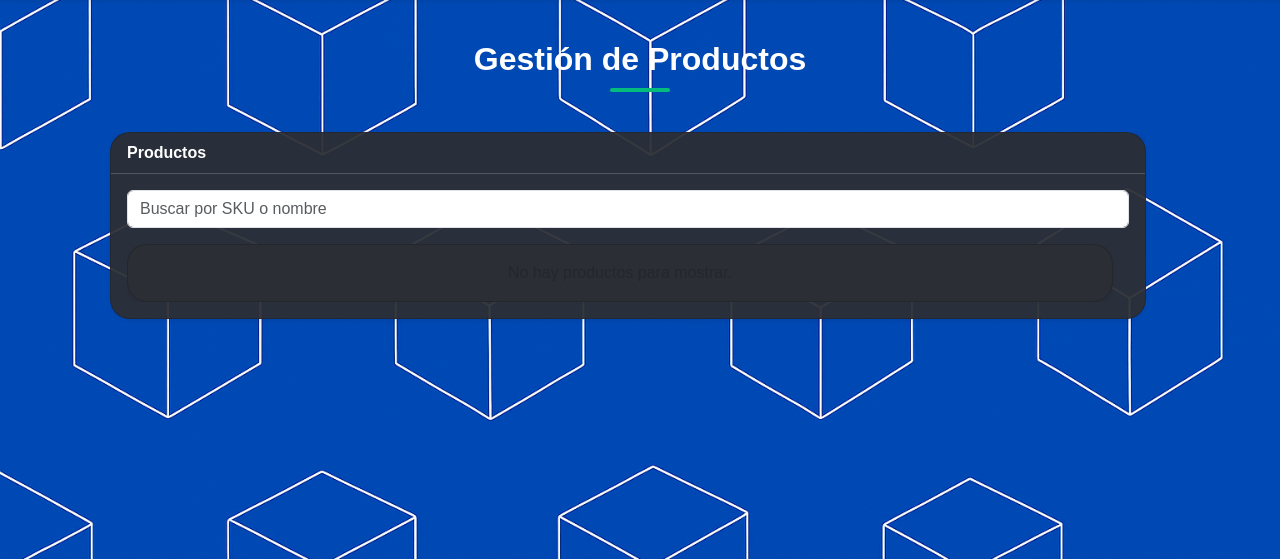
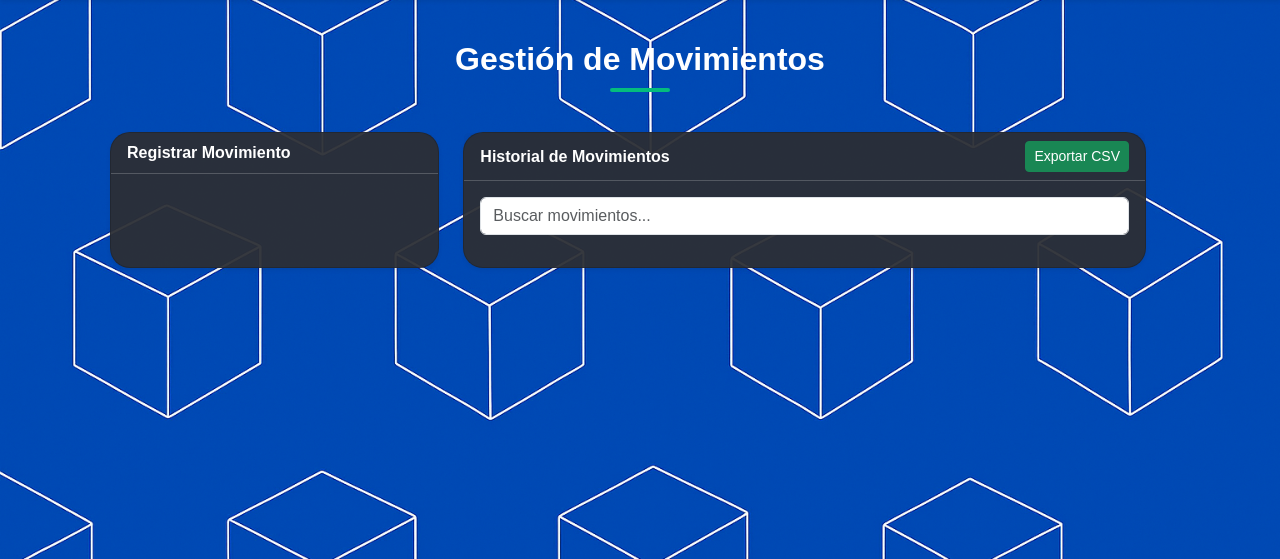
Before and after one commit to ManuelSotoL/Portafolio_Duoc_UC_2025, a Flask app: page /movimientos in a window 1280 px wide; the page is wider, and only the part inside the window is pictured. Shown: the part 86-645 px from the top of that part. Run offline with Flask 3, Linux system fonts and the light colour scheme; the visitor is signed in with stand-in values (Sample User, id 1).

Commit message:
cambios movimientos

```diff
--- a/Proyecto/Main/Inventario/templates/movimientos.html
+++ b/Proyecto/Main/Inventario/templates/movimientos.html
@@ -4,14 +4,14 @@
 <head>
     <meta charset="UTF-8" />
     <meta name="viewport" content="width=device-width, initial-scale=1.0" />
-    <title>Productos - Inventrack</title>
+    <title>Movimientos - Inventrack</title>
     <link href="https://cdn.jsdelivr.net/npm/bootstrap@5.3.8/dist/css/bootstrap.min.css" rel="stylesheet" />
     <link rel="stylesheet" href="{{ url_for('static', filename='css/style.css', v=3) }}" />
     <link rel="stylesheet" href="https://cdnjs.cloudflare.com/ajax/libs/font-awesome/6.5.1/css/all.min.css" />
     <link rel="icon" href="{{ url_for('static', filename='img/favicon.ico') }}">
 </head>
 
-<body onload="initProducts()">
+<body onload="initMovements()">
     <nav class="navbar navbar-expand-lg navbar-light bg-light shadow-sm">
         <div class="container-fluid">
             <a class="navbar-brand fw-bold d-flex align-items-center" href="{{ url_for('dashboard') }}">
@@ -28,9 +28,10 @@
                 <ul class="navbar-nav ms-auto mb-2 mb-lg-0">
                     <li class="nav-item"><a class="nav-link" href="/pagina_principal">Inicio</a></li>
                     <li class="nav-item"><a class="nav-link" href="{{ url_for('dashboard') }}">Panel</a></li>
-                    <li class="nav-item"><a class="nav-link active" href="{{ url_for('productos') }}">Productos</a></li>
+                    <li class="nav-item"><a class="nav-link" href="{{ url_for('productos') }}">Productos</a></li>
                     <li class="nav-item"><a class="nav-link" href="{{ url_for('bodegas') }}">Bodegas</a></li>
-                    <li class="nav-item"><a class="nav-link" href="{{ url_for('movimientos') }}">Movimientos</a></li>
+                    <li class="nav-item"><a class="nav-link active" href="{{ url_for('movimientos') }}">Movimientos</a>
+                    </li>
                     <li class="nav-item"><a class="nav-link" href="{{ url_for('reportes') }}">Reportes</a></li>
                     <li class="nav-item"><a class="nav-link" href="{{ url_for('usuarios') }}">Usuarios</a></li>
                     <li class="nav-item dropdown">
@@ -60,97 +61,33 @@
     </nav>
 
     <main class="container-dashboard">
-        <h2 class="section-title text-center">Gestión de Productos</h2>
+        <h2 class="section-title text-center">Gestión de Movimientos</h2>
 
         <div class="row g-4 w-100">
-            <div class="col-12">
-                <div class="card shadow-sm card-scroll" id="productsCard">
-                    <div class="card-header">
-                        <strong>Productos</strong>
+            <div class="col-md-4">
+                <div class="card shadow-sm h-100">
+                    <div class="card-header">Registrar Movimiento</div>
+                    <div class="card-body" id="movementFormContainer"></div>
+                </div>
+            </div>
+
+            <div class="col-md-8">
+                <div class="card shadow-sm card-scroll">
+                    <div class="card-header d-flex justify-content-between align-items-center">
+                        <span>Historial de Movimientos</span>
+                        <button class="btn btn-sm btn-success" onclick="exportMovementsCSV()">Exportar CSV</button>
                     </div>
                     <div class="card-body">
-                        <div class="d-flex gap-2 align-items-center text-start mb-3">
-                            <input type="text" id="searchInput" class="form-control"
-                                placeholder="Buscar por SKU o nombre">
-                            <button id="btnNuevoProducto" class="btn btn-primary" type="button" data-bs-toggle="modal"
-                                data-bs-target="#productModal">Nuevo</button>
-                        </div>
+                        <input type="text" id="searchMov" class="form-control mb-3" placeholder="Buscar movimientos..."
+                            oninput="renderMovements()">
                         <div class="scroll-body">
-                            <div id="productsContainer" class="row g-3 text-start"></div>
+                            <div id="movementsList"></div>
                         </div>
                     </div>
                 </div>
             </div>
         </div>
     </main>
-
-    <div class="modal fade" id="productModal" tabindex="-1" aria-hidden="true">
-        <div class="modal-dialog">
-            <div class="modal-content">
-                <div class="modal-header">
-                    <h5 class="modal-title">Nuevo Producto</h5>
-                    <button type="button" class="btn-close" data-bs-dismiss="modal"></button>
-                </div>
-                <div class="modal-body">
-                    <div class="mb-3">
-                        <label class="form-label">SKU</label>
-                        <div class="input-group">
-                            <span class="input-group-text">SKU</span>
-                            <input type="text" id="newSKUNum" class="form-control" placeholder="Ej: 001">
-                        </div>
-                        <div class="form-text">Escribe solo el número. Se guardará como SKU+Número (ej: SKU001).</div>
-                    </div>
-                    <div class="mb-3">
-                        <label class="form-label">Nombre</label>
-                        <input type="text" id="newName" class="form-control">
-                    </div>
-                    <div class="mb-3">
-                        <label class="form-label">Stock mínimo</label>
-                        <input type="number" id="newMinStock" class="form-control" value="0" min="0" step="1"
-                            onkeydown="if(['e','E','-','+','.'].includes(event.key)) event.preventDefault();">
-                    </div>
-                </div>
-                <div class="modal-footer">
-                    <button type="button" class="btn btn-secondary" data-bs-dismiss="modal">Cancelar</button>
-                    <button type="button" class="btn btn-primary" onclick="addProduct()">Guardar</button>
-                </div>
-            </div>
-        </div>
-    </div>
-
-    <div class="modal fade" id="editProductModal" tabindex="-1" aria-hidden="true">
-        <div class="modal-dialog">
-            <div class="modal-content">
-                <div class="modal-header">
-                    <h5 class="modal-title">Editar Producto</h5>
-                    <button type="button" class="btn-close" data-bs-dismiss="modal"></button>
-                </div>
-                <div class="modal-body">
-                    <input type="hidden" id="editId">
-                    <div class="mb-3">
-                        <label class="form-label">SKU</label>
-                        <div class="input-group">
-                            <span class="input-group-text">SKU</span>
-                            <input type="text" id="editSKUNum" class="form-control" placeholder="Ej: 001">
-                        </div>
-                    </div>
-                    <div class="mb-3">
-                        <label class="form-label">Nombre</label>
-                        <input type="text" id="editName" class="form-control">
-                    </div>
-                    <div class="mb-3">
-                        <label class="form-label">Stock mínimo</label>
-                        <input type="number" id="editMinStock" class="form-control" value="0" min="0" step="1"
-                            onkeydown="if(['e','E','-','+','.'].includes(event.key)) event.preventDefault();">
-                    </div>
-                </div>
-                <div class="modal-footer">
-                    <button type="button" class="btn btn-secondary" data-bs-dismiss="modal">Cancelar</button>
-                    <button type="button" class="btn btn-primary" onclick="saveEdit()">Guardar cambios</button>
-                </div>
-            </div>
-        </div>
-    </div>
 
     <script src="https://cdn.jsdelivr.net/npm/bootstrap@5.3.8/dist/js/bootstrap.bundle.min.js"></script>
 
@@ -168,25 +105,20 @@
             window.location.href = "{{ url_for('logout') }}";
         }
 
+
         const LS_KEY = 'inventrackDB';
+        function safeParse(json, fallback) { try { return JSON.parse(json); } catch { return fallback; } }
         function saveDB() { localStorage.setItem(LS_KEY, JSON.stringify(db)); }
         function loadDB() {
-            try {
-                const parsed = JSON.parse(localStorage.getItem(LS_KEY));
-                return parsed || { products: [], warehouses: [], movements: [], users: [] };
-            } catch {
-                return { products: [], warehouses: [], movements: [], users: [] };
+            const base = { products: [], warehouses: [], movements: [], users: [] };
+            const raw = localStorage.getItem(LS_KEY);
+            const parsed = safeParse(raw, base);
+
+            parsed.products = Array.isArray(parsed.products) ? parsed.products : [];
+            parsed.warehouses = Array.isArray(parsed.warehouses) ? parsed.warehouses : [];
+            parsed.movements = Array.isArray(parsed.movements) ? parsed.movements : [];
+            return parsed;
         }
-        }
-
-        function currentUser() {
-            try { return JSON.parse(sessionStorage.getItem('inventrackUser')) || null; } catch { return null; }
-        }
-        function canEditProducts() {
-            const u = currentUser();
-            return u && (u.role === 'admin' || u.role === 'operador');
-        }
-
         let db = loadDB();
 
         function ensureStocksForWarehouses() {
@@ -199,161 +131,197 @@
             }));
         }
 
-        function initProducts() {
+        function currentUser() { try { return JSON.parse(sessionStorage.getItem('inventrackUser')) || null; } catch { return null; } }
+        function canManageMovements() {
+            const u = currentUser();
+            return u && (u.role === 'admin' || u.role === 'operador');
+        }
+
+        function initMovements() {
             if (!requireSession()) return;
             ensureStocksForWarehouses();
             saveDB();
-            if (!canEditProducts()) {
-                const btn = document.getElementById('btnNuevoProducto');
-                if (btn) btn.style.display = 'none';
+            renderMovementForm();
+            renderSelectors();
+            renderMovements();
+            const typeSel = document.getElementById('movType');
+            if (typeSel) {
+                typeSel.addEventListener('change', toggleWarehouseFields);
+                toggleWarehouseFields();
             }
-            renderProducts();
-            const si = document.getElementById('searchInput');
-            if (si) si.addEventListener('input', renderProducts);
-            attachStickyShadow('productsCard');
         }
 
-        function attachStickyShadow(cardId) {
-            const card = document.getElementById(cardId);
-            if (!card) return;
-            const scroller = card.querySelector('.scroll-body');
-            if (!scroller) return;
-            const toggle = () => card.classList.toggle('scrolled', scroller.scrollTop > 0);
-            scroller.addEventListener('scroll', toggle);
-            toggle();
+        function renderMovementForm() {
+            const c = document.getElementById('movementFormContainer');
+            if (!canManageMovements()) {
+                c.innerHTML = '<p class="text-muted">No tienes permisos para registrar movimientos.</p>';
+                return;
+            }
+            c.innerHTML = `
+        <div class="row g-3">
+          <div class="col-12">
+            <label class="form-label">Tipo</label>
+            <select id="movType" class="form-select">
+              <option value="IN">Entrada</option>
+              <option value="OUT">Salida</option>
+              <option value="TRANSFER">Transferencia</option>
+            </select>
+          </div>
+          <div class="col-12">
+            <label class="form-label">Producto</label>
+            <select id="movProduct" class="form-select"></select>
+          </div>
+          <div class="col-12" id="fromWDiv">
+            <label class="form-label">Desde</label>
+            <select id="movFrom" class="form-select"></select>
+          </div>
+          <div class="col-12" id="toWDiv">
+            <label class="form-label">Hacia</label>
+            <select id="movTo" class="form-select"></select>
+          </div>
+          <div class="col-12">
+            <label class="form-label">Cantidad</label>
+            <input type="number" id="movQty" class="form-control" min="1" step="1"
+                   onkeydown="if(['e','E','-','+','.'].includes(event.key)) event.preventDefault();">
+          </div>
+          <div class="col-12">
+            <label class="form-label">Nota</label>
+            <input type="text" id="movNote" class="form-control" placeholder="OC-123, ajuste, etc.">
+          </div>
+          <div class="col-12">
+            <button class="btn btn-primary w-100" onclick="addMovement()">Registrar</button>
+          </div>
+        </div>`;
         }
 
-        function renderProducts() {
-            const container = document.getElementById('productsContainer');
-            const q = (document.getElementById('searchInput').value || '').toLowerCase();
-            container.innerHTML = '';
-
-            const filtered = db.products.filter(p => (p.sku + ' ' + p.name).toLowerCase().includes(q));
-            if (filtered.length === 0) {
-                container.innerHTML = `
-          <div class="col-12">
-            <div class="card p-3 text-center shadow-sm">
-              <div class="text-muted">No hay productos para mostrar.</div>
-            </div>
-          </div>`;
-                return;
+        function toggleWarehouseFields() {
+            const type = document.getElementById('movType').value;
+            document.getElementById('fromWDiv').style.display = (type === "OUT" || type === "TRANSFER") ? 'block' : 'none';
+            document.getElementById('toWDiv').style.display = (type === "IN" || type === "TRANSFER") ? 'block' : 'none';
         }
 
-            filtered.forEach(p => {
-                const col = document.createElement('div');
-                col.className = 'col-lg-4 col-md-6 col-12 product-col';
+        function renderSelectors() {
+            const prodSelect = document.getElementById('movProduct');
+            const from = document.getElementById('movFrom');
+            const to = document.getElementById('movTo');
 
-                const min = Number(p.minStock) || 0;
-                const warehousesHTML = db.warehouses.map(w => {
-                    const qty = p.stocks?.[w.id] ?? 0;
-                    return `
-            <div class="d-flex justify-content-between border p-2 rounded mb-1">
-              <div>${w.name}</div>
-              <div>${qty}</div>
-            </div>`;
-                }).join('');
-
-                col.innerHTML = `
-          <div class="card h-100 shadow-sm text-start">
-            <div class="card-body">
-              <h5 class="card-title">${p.name} <small class="opacity-75">(${p.sku})</small></h5>
-              <p class="card-text">Stock mínimo: ${min}</p>
-              <div class="mb-2">${warehousesHTML}</div>
-              <div class="d-flex gap-2">
-                ${canEditProducts() ? `
-                  <button class="btn btn-success btn-sm" onclick="openEdit('${p.id}')">Editar</button>
-                  <button class="btn btn-outline-danger btn-sm" onclick="deleteProduct('${p.id}')">Eliminar</button>
-                ` : `<small class="text-muted">Solo lectura</small>`}
-              </div>
-            </div>
-          </div>`;
-                container.appendChild(col);
+            if (prodSelect) {
+                prodSelect.innerHTML = '';
+                db.products.forEach(p => {
+                    const opt = document.createElement('option');
+                    opt.value = p.id;
+                    opt.textContent = `${p.name} (${p.sku})`;
+                    prodSelect.appendChild(opt);
                 });
             }
 
-        function buildSKUFromNumber(numStr) {
-            const clean = (numStr || '').trim();
-            if (!clean) return '';
-            const onlyNum = clean.replace(/^SKU/i, '');
-            return 'SKU' + onlyNum;
+            if (from && to) {
+                from.innerHTML = '';
+                to.innerHTML = '';
+                db.warehouses.forEach(w => {
+                    const of = document.createElement('option'); of.value = w.id; of.textContent = w.name; from.appendChild(of);
+                    const ot = document.createElement('option'); ot.value = w.id; ot.textContent = w.name; to.appendChild(ot);
+                });
             }
-        function skuNumberPart(sku) {
-            if (!sku) return '';
-            const m = sku.match(/^SKU\s*(.+)$/i);
-            return m ? m[1] : sku;
         }
 
-        function addProduct() {
-            if (!canEditProducts()) return alert('No tienes permiso para crear productos');
-            const skuNum = document.getElementById('newSKUNum').value;
-            const name = document.getElementById('newName').value.trim();
-            const minStock = Number(document.getElementById('newMinStock').value) || 0;
+        function addMovement() {
+            if (!canManageMovements()) return alert("No tienes permiso para registrar movimientos");
+            const type = document.getElementById('movType').value;
+            const productId = document.getElementById('movProduct').value;
+            const fromW = document.getElementById('movFrom').value;
+            const toW = document.getElementById('movTo').value;
+            const qty = Math.max(1, Number(document.getElementById('movQty').value || 0));
+            const note = document.getElementById('movNote').value.trim();
 
-            const sku = buildSKUFromNumber(skuNum);
-            if (!sku || !name) return alert('Completa todos los campos');
-            if (db.products.some(p => p.sku.toLowerCase() === sku.toLowerCase())) return alert('SKU ya existe');
+            if (!productId || !qty) return alert("Seleccione producto y una cantidad válida (>=1)");
+            const product = db.products.find(p => p.id === productId);
+            if (!product) return;
 
-            const id = 'p' + Date.now();
-            const stocks = db.warehouses.reduce((acc, w) => (acc[w.id] = 0, acc), {});
-            db.products.push({ id, sku, name, minStock, stocks });
-
-            saveDB();
-            renderProducts();
-
-            const el = document.getElementById('productModal');
-            const instance = bootstrap.Modal.getInstance(el) || new bootstrap.Modal(el);
-            instance.hide();
-            document.getElementById('newSKUNum').value = '';
-            document.getElementById('newName').value = '';
-            document.getElementById('newMinStock').value = 0;
+            if (type === "OUT" && (product.stocks[fromW] || 0) < qty) return alert("Stock insuficiente");
+            if (type === "TRANSFER") {
+                if (fromW === toW) return alert("Origen y destino no pueden ser iguales");
+                if ((product.stocks[fromW] || 0) < qty) return alert("Stock insuficiente en origen");
             }
 
-        function openEdit(id) {
-            if (!canEditProducts()) return;
-            const p = db.products.find(x => x.id === id);
-            if (!p) return;
-
-            document.getElementById('editId').value = p.id;
-            document.getElementById('editSKUNum').value = skuNumberPart(p.sku);
-            document.getElementById('editName').value = p.name;
-            document.getElementById('editMinStock').value = p.minStock ?? 0;
-
-            const el = document.getElementById('editProductModal');
-            (bootstrap.Modal.getInstance(el) || new bootstrap.Modal(el)).show();
+            const movement = { id: 'm' + Date.now(), type, productId, qty, fromW, toW, date: new Date().toLocaleString(), note };
+            if (type === "IN" && toW) product.stocks[toW] = (product.stocks[toW] || 0) + qty;
+            if (type === "OUT" && fromW) product.stocks[fromW] = (product.stocks[fromW] || 0) - qty;
+            if (type === "TRANSFER" && fromW && toW) {
+                product.stocks[fromW] -= qty;
+                product.stocks[toW] = (product.stocks[toW] || 0) + qty;
             }
 
-        function saveEdit() {
-            if (!canEditProducts()) return;
-            const id = document.getElementById('editId').value;
-            const skuNum = document.getElementById('editSKUNum').value;
-            const name = document.getElementById('editName').value.trim();
-            const minStock = Number(document.getElementById('editMinStock').value) || 0;
+            db.movements.unshift(movement);
+            saveDB();
+            document.getElementById('movQty').value = '';
+            document.getElementById('movNote').value = '';
+            renderMovements();
+        }
 
-            const newSKU = buildSKUFromNumber(skuNum);
-            if (!newSKU || !name) return alert('Completa todos los campos');
+        function renderMovements() {
+            const search = (document.getElementById('searchMov').value || '').toLowerCase();
+            const container = document.getElementById('movementsList');
+            container.innerHTML = '';
+            const typeLabels = { IN: "Entrada", OUT: "Salida", TRANSFER: "Transferencia" };
 
-            const duplicated = db.products.some(p => p.id !== id && p.sku.toLowerCase() === newSKU.toLowerCase());
-            if (duplicated) return alert('SKU ya existe');
+            db.movements
+                .filter(m => {
+                    const p = db.products.find(p2 => p2.id === m.productId);
+                    const fromName = db.warehouses.find(w => w.id === m.fromW)?.name || '';
+                    const toName = db.warehouses.find(w => w.id === m.toW)?.name || '';
+                    const s = [p?.name, p?.sku, m.type, fromName, toName, m.note].join(' ').toLowerCase();
+                    return s.includes(search);
+                })
+                .forEach(m => {
+                    const p = db.products.find(p2 => p2.id === m.productId);
+                    const fromName = db.warehouses.find(w => w.id === m.fromW)?.name || '';
+                    const toName = db.warehouses.find(w => w.id === m.toW)?.name || '';
+                    const div = document.createElement('div');
+                    div.className = 'movement-card d-flex justify-content-between align-items-center';
+                    div.innerHTML = `
+            <div>
+              <strong>${typeLabels[m.type]}</strong> - ${p?.name || ''} (${p?.sku || ''})<br>
+              ${fromName ? 'Desde: ' + fromName : ''} ${toName ? ' → ' + toName : ''}<br>
+              Cantidad: ${m.qty}<br>
+              Nota: ${m.note || '---'}<br>
+              <small>${m.date}</small>
+            </div>
+            ${canManageMovements() ? `
+              <button class="btn btn-sm btn-outline-danger" onclick="deleteMovement('${m.id}')">Eliminar</button>
+            ` : ``}
+          `;
+                    container.appendChild(div);
+                });
+        }
 
-            db.products = db.products.map(p => {
-                if (p.id !== id) return p;
-                return { ...p, sku: newSKU, name, minStock };
+        function deleteMovement(id) {
+            if (!canManageMovements()) return;
+            if (!confirm("¿Eliminar este movimiento?")) return;
+            db.movements = db.movements.filter(m => m.id !== id);
+            saveDB();
+            renderMovements();
+        }
+
+        function exportMovementsCSV() {
+            if (!db.movements.length) return alert("No hay movimientos para exportar");
+            const rows = [["ID", "Tipo", "Producto", "SKU", "Desde", "Hacia", "Cantidad", "Nota", "Fecha"]];
+            db.movements.forEach(m => {
+                const p = db.products.find(p => p.id === m.productId);
+                const fromName = db.warehouses.find(w => w.id === m.fromW)?.name || '';
+                const toName = db.warehouses.find(w => w.id === m.toW)?.name || '';
+                rows.push([m.id, m.type, p?.name || '', p?.sku || '', fromName, toName, m.qty, m.note, m.date]);
             });
 
-            saveDB();
-            renderProducts();
+            const csv = rows.map(r =>
+                r.map(v => `"${String(v ?? '').replace(/"/g, '""')}"`).join(",")
+            ).join("\n");
 
-            const el = document.getElementById('editProductModal');
-            (bootstrap.Modal.getInstance(el) || new bootstrap.Modal(el)).hide();
-        }
-
-        function deleteProduct(id) {
-            if (!canEditProducts()) return;
-            if (!confirm('¿Eliminar producto?')) return;
-            db.movements = db.movements?.filter(m => m.productId !== id) || [];
-            db.products = db.products.filter(p => p.id !== id);
-            saveDB();
-            renderProducts();
+            const blob = new Blob([csv], { type: "text/csv;charset=utf-8;" });
+            const link = document.createElement("a");
+            link.href = URL.createObjectURL(blob);
+            link.download = `movimientos_${new Date().toISOString().slice(0, 10)}.csv`;
+            link.click();
         }
     </script>
 </body>
```
Lines whose indentation alone changed are shown as unchanged.
